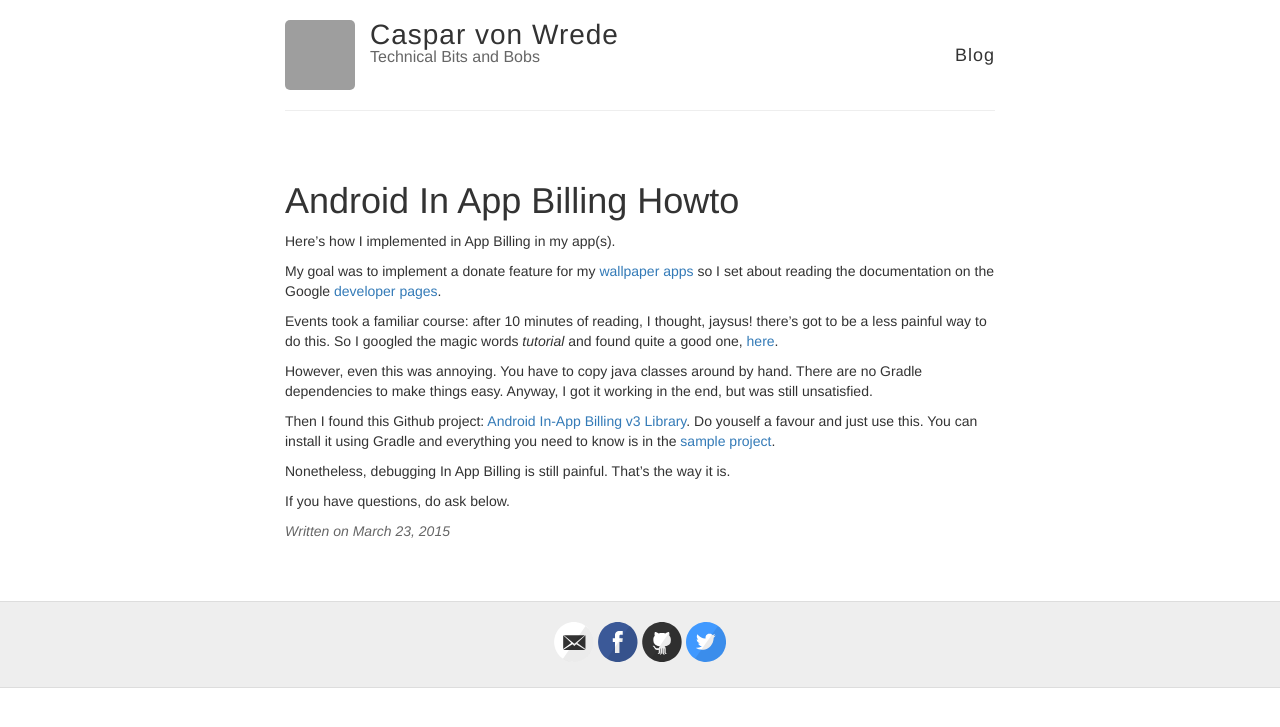
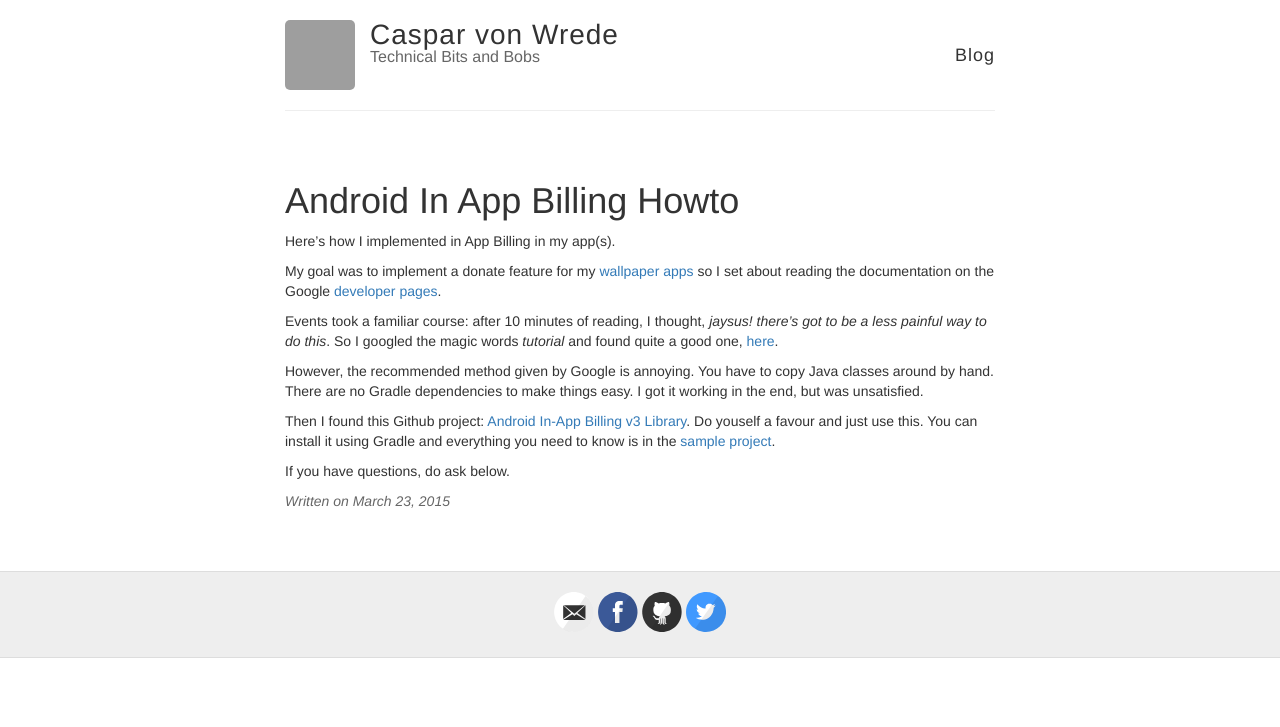
Before and after one commit to caspii/casparwre.de, a Jekyll site: the page built from blog-src/_posts/2015-03-23-Android-In-App-Billing-Howto.md, in a window 1280 px wide. Shown: the top 727 px of the page. Built offline with Jekyll 4.4.1, drawn with Linux system fonts in a browser that asks for light colours; nearby versions of some CDN libraries; library files that are not in the unit come from our copies; Markdown is read by kramdown in place of the engine named in the settings; comment, search, counter and statistics services are not loaded; grey boxes are pictures that could not be loaded.

Commit message:
Tweaked text

```diff
--- a/blog-src/_posts/2015-03-23-Android-In-App-Billing-Howto.md
+++ b/blog-src/_posts/2015-03-23-Android-In-App-Billing-Howto.md
@@ -6,12 +6,10 @@ Here's how I implemented in App Billing in my app(s).
 
 My goal was to implement a donate feature for my [wallpaper apps](http://casparwre.de/android-wallpapers/) so I set about reading the documentation on the Google [developer pages](http://developer.android.com/google/play/billing/billing_integrate.html).
 
-Events took a familiar course: after 10 minutes of reading, I thought, jaysus! there's got to be a less painful way to do this. So I googled the magic words _tutorial_ and found quite a good one, [here](http://www.techotopia.com/index.php/Integrating_Google_Play_In-app_Billing_into_an_Android_Application_%E2%80%93_A_Tutorial).
+Events took a familiar course: after 10 minutes of reading, I thought, _jaysus! there's got to be a less painful way to do this_. So I googled the magic words _tutorial_ and found quite a good one, [here](http://www.techotopia.com/index.php/Integrating_Google_Play_In-app_Billing_into_an_Android_Application_%E2%80%93_A_Tutorial).
 
-However, even this was annoying. You have to copy java classes around by hand. There are no Gradle dependencies to make things easy. Anyway, I got it working in the end, but was still unsatisfied.
+However, the recommended method given by Google is annoying. You have to copy Java classes around by hand. There are no Gradle dependencies to make things easy. I got it working in the end, but was unsatisfied.
 
 Then I found this Github project: [Android In-App Billing v3 Library](https://github.com/anjlab/android-inapp-billing-v3). Do youself a favour and just use this. You can install it using Gradle and everything you need to know is in the [sample project](https://github.com/anjlab/android-inapp-billing-v3/blob/master/sample/src/com/anjlab/android/iab/v3/sample2/MainActivity.java).
 
-Nonetheless, debugging In App Billing is still painful. That's the way it is.
-
 If you have questions, do ask below.
```
